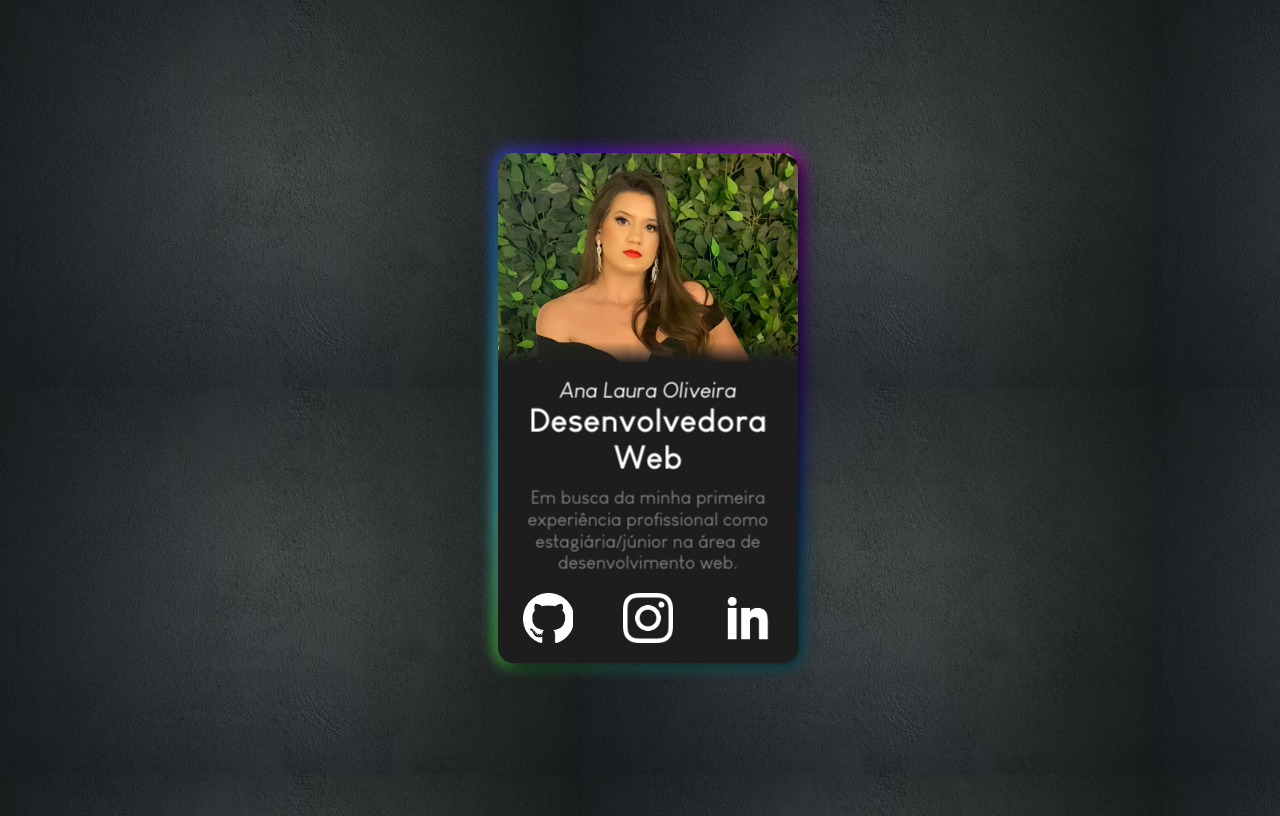
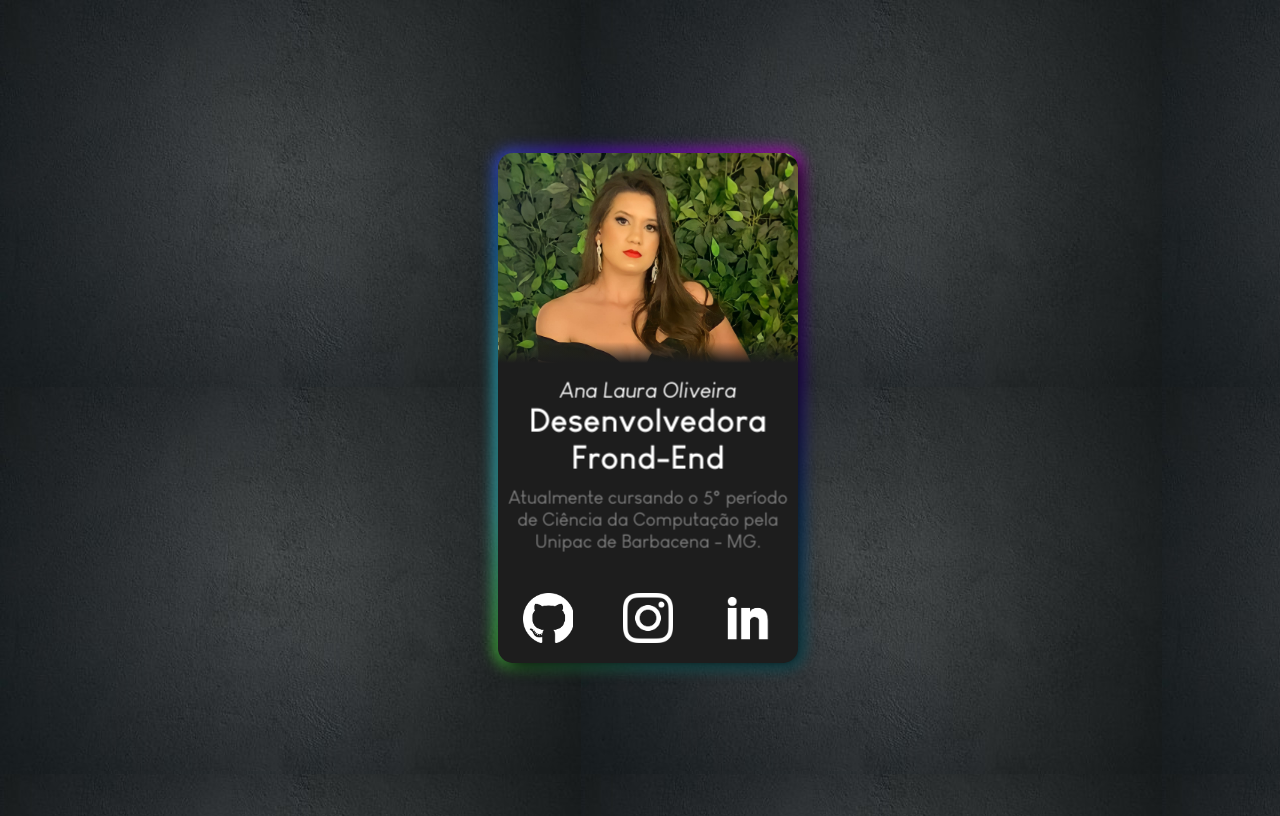
Before and after one commit to alofrrr/Card-AnaLaura-RGB, a plain HTML site: page index.html in a window 1280 px wide. Drawn offline with nearby package versions, Linux system fonts and the light colour scheme.

Commit message:
Feat: atualizando o card

```diff
--- a/index.html
+++ b/index.html
@@ -14,8 +14,8 @@
         <div class="card-foto"></div>
         <div class="card-texto">
             <span class="dev">Ana Laura Oliveira</span>
-            <h2>Desenvolvedora Web</h2>
-            <p>Em busca da minha primeira experiência profissional como estagiária/júnior na área de desenvolvimento web.
+            <h2>Desenvolvedora Frond-End</h2>
+            <p>Atualmente cursando o 5° período de Ciência da Computação pela Unipac de Barbacena - MG.
             </p>
         </div>
         <div class="card-status">
```
Also changed, not shown: package-lock.json, 1 other file.
